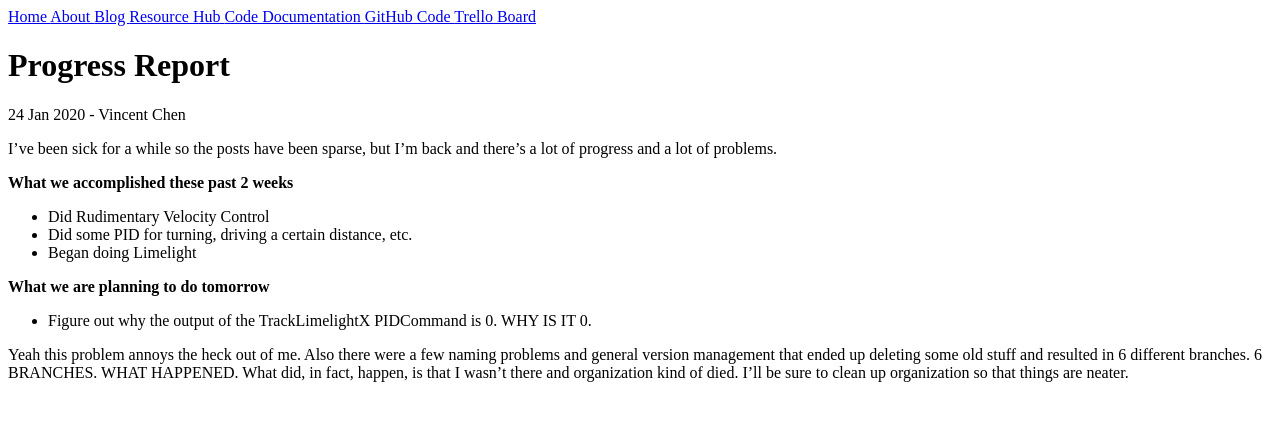
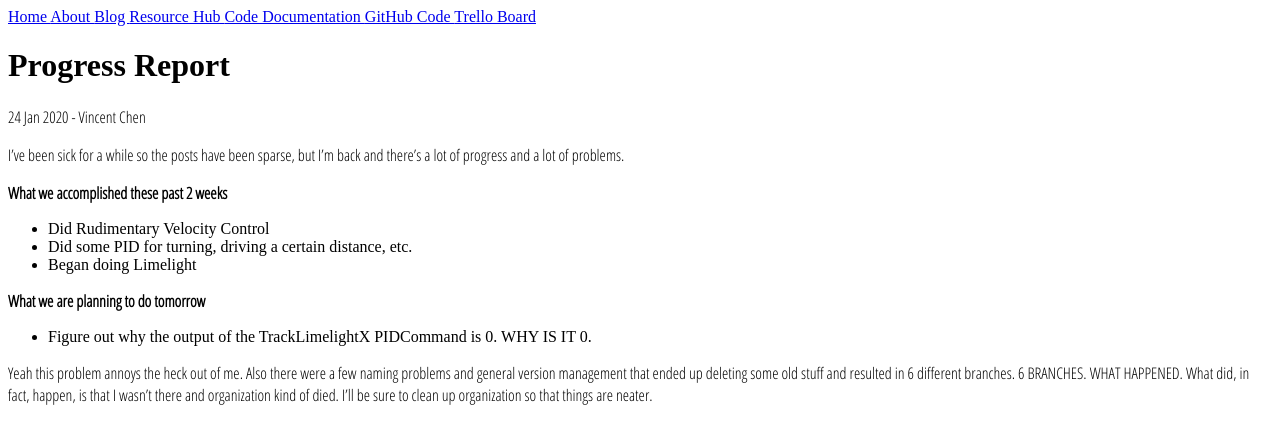
Before and after one commit to frc3197/frc3197.github.io, a Jekyll site: the page built from _posts/2020-01-24-progress-report.md, in a window 1280 px wide. Shown: the top 444 px of the page. Built offline with Jekyll 4.4.1, drawn with Linux system fonts in a browser that asks for light colours.

Commit message:
Testing some CSS

```diff
--- a/_layouts/post.html
+++ b/_layouts/post.html
@@ -1,6 +1,9 @@
 ---
 layout: default
 ---
+<head>
+  <link href="https://fonts.googleapis.com/css?family=Open+Sans+Condensed:300&display=swap" rel="stylesheet">
+</head>
 <h1>{{ page.title }}</h1>
 <p>{{ page.date | date_to_string }} - {{ page.author }}</p>
 
--- a/_sass/main.scss
+++ b/_sass/main.scss
@@ -1,3 +1,7 @@
 .current {
   color: green;
 }
+
+p {
+  font-family: 'Open Sans Condensed', sans-serif;
+}
```
